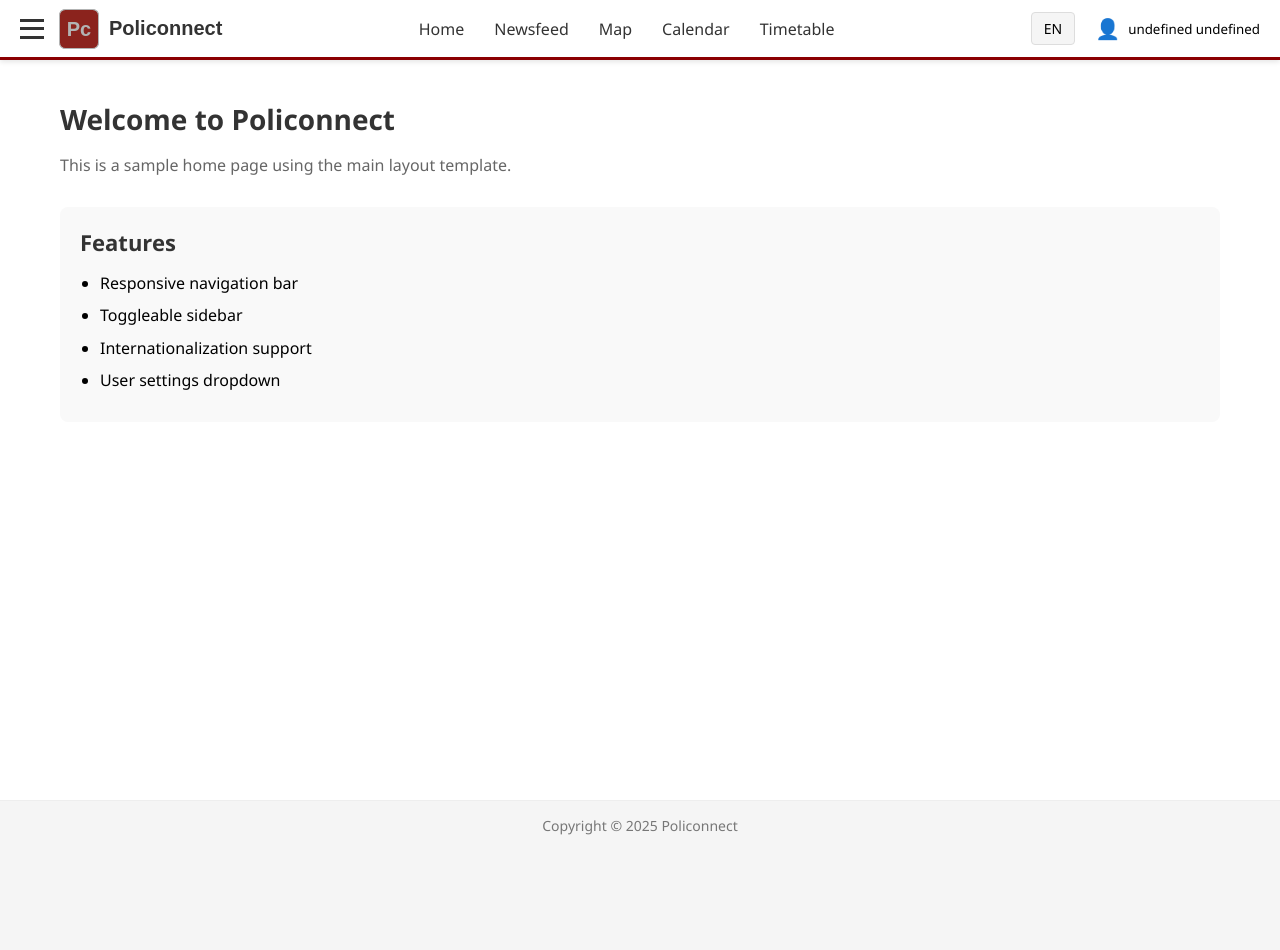
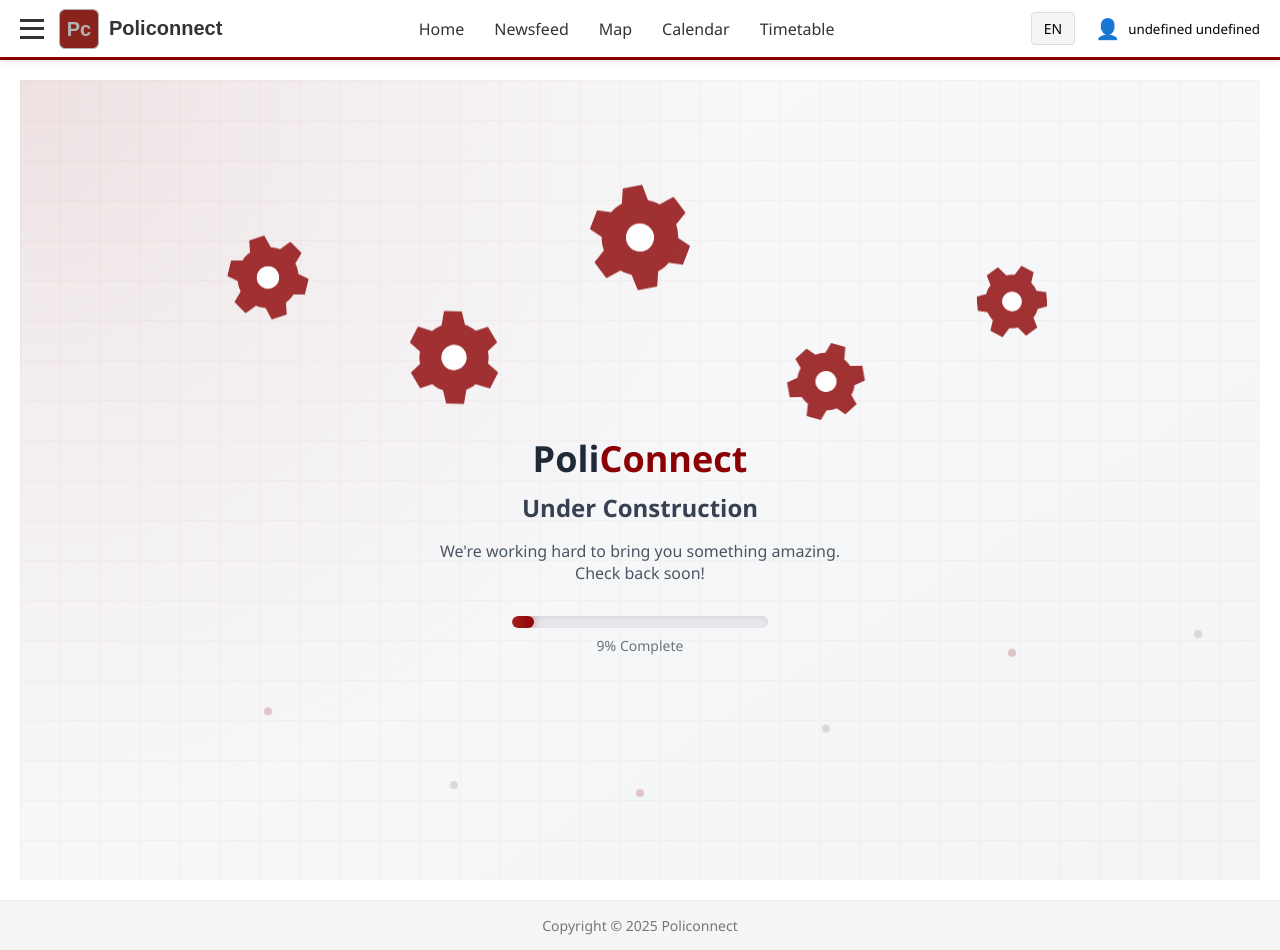
Before and after one commit to krzmac00/sumy, a React (Vite) app in the folder front-end/: page /home in a window 1280 px wide. Before the commit the page ends 850 px from the top, so only its background shows below. Built offline with nearby package versions, Linux system fonts and the light colour scheme; sample sign-in values are in the browser's storage.

Commit message:
Added UnderConsturction layout for home page, added reload on thread deletion

```diff
--- /dev/null
+++ b/front-end/src/components/UnderConstruction.tsx
@@ -0,0 +1,246 @@
+import React, { useState, useEffect } from 'react';
+import { useTranslation } from 'react-i18next';
+
+const UnderConstruction: React.FC = () => {
+  const { t } = useTranslation();
+  const [mousePos, setMousePos] = useState({ x: 0, y: 0 });
+  const [isHovered, setIsHovered] = useState(false);
+  const [progress, setProgress] = useState(0);
+
+  useEffect(() => {
+    const handleMouseMove = (e: MouseEvent) => {
+      setMousePos({ x: e.clientX, y: e.clientY });
+    };
+
+    window.addEventListener('mousemove', handleMouseMove);
+    return () => window.removeEventListener('mousemove', handleMouseMove);
+  }, []);
+
+  useEffect(() => {
+    const startTime = Date.now();
+    const duration = 60000; // 60 seconds
+
+    const updateProgress = () => {
+      const elapsed = (Date.now() - startTime) % duration;
+      const currentProgress = (elapsed / duration) * 100;
+      setProgress(currentProgress);
+    };
+
+    const interval = setInterval(updateProgress, 50);
+    return () => clearInterval(interval);
+  }, []);
+
+  const calculateRotation = (baseSpeed: number) => {
+    const time = Date.now() / 1000;
+    const mouseInfluence = (mousePos.x / window.innerWidth) * 20;
+    return (time * baseSpeed + mouseInfluence) % 360;
+  };
+
+  const Cog = ({
+    size,
+    x,
+    y,
+    speed,
+    delay = 0
+  }: {
+    size: number;
+    x: number;
+    y: number;
+    speed: number;
+    delay?: number;
+  }) => (
+    <div
+      style={{
+        position: 'absolute',
+        left: `${x}%`,
+        top: `${y}%`,
+        transform: 'translate(-50%, -50%)',
+        animation: `float ${4 + delay}s ease-in-out infinite`,
+        animationDelay: `${delay}s`
+      }}
+    >
+      <svg
+        className="cog"
+        width={size}
+        height={size}
+        viewBox="0 0 50 50"
+        xmlns="http://www.w3.org/2000/svg"
+        style={{
+          transform: `rotate(${calculateRotation(speed)}deg)`,
+          transition: 'transform 0.1s linear'
+        }}
+      >
+        <path
+          d="M25,31.8181818 C21.1363636,31.8181818 18.1818182,28.8636364 18.1818182,25 C18.1818182,21.1363636 21.1363636,18.1818182 25,18.1818182 C28.8636364,18.1818182 31.8181818,21.1363636 31.8181818,25 C31.8181818,28.8636364 28.8636364,31.8181818 25,31.8181818 M44.0909091,25 C44.0909091,23.8636364 44.0909091,22.9545455 43.8636364,22.0454545 L50,16.5909091 L44.7727273,8.18181818 L37.5,10.4545455 C35.6818182,8.86363636 33.8636364,7.72727273 31.5909091,7.04545455 L30,0 L20,0 L18.4090909,7.04545455 C16.1363636,7.72727273 14.0909091,9.09090909 12.5,10.4545455 L5.22727273,8.18181818 L0,16.5909091 L6.13636364,21.8181818 C5.90909091,22.7272727 5.90909091,23.8636364 5.90909091,24.7727273 C5.90909091,25.6818182 5.90909091,26.8181818 6.13636364,27.7272727 L0,33.4090909 L5.22727273,41.8181818 L12.5,39.5454545 C14.3181818,41.1363636 16.1363636,42.2727273 18.4090909,42.9545455 L20,50 L30,50 L31.5909091,42.9545455 C33.8636364,42.0454545 35.9090909,40.9090909 37.5,39.5454545 L44.7727273,41.8181818 L50,33.4090909 L43.8636364,28.1818182 C44.0909091,27.0454545 44.0909091,26.1363636 44.0909091,25"
+          fill="#8b0002"
+          opacity="0.8"
+        />
+        <circle cx="25" cy="25" r="7" fill="white" />
+      </svg>
+    </div>
+  );
+
+  return (
+    <div style={{
+      display: 'flex',
+      alignItems: 'center',
+      justifyContent: 'center',
+      minHeight: '100vh',
+      background: 'linear-gradient(to bottom right, #f9fafb, #f3f4f6)',
+      overflow: 'hidden',
+      position: 'relative'
+    }}>
+      <style>{`
+        @keyframes float {
+          0%, 100% { transform: translate(-50%, -50%) translateY(0px); }
+          50% { transform: translate(-50%, -50%) translateY(-10px); }
+        }
+        @keyframes slideIn {
+          from {
+            opacity: 0;
+            transform: translateY(20px);
+          }
+          to {
+            opacity: 1;
+            transform: translateY(0);
+          }
+        }
+        @keyframes shimmer {
+          0% { background-position: -200% center; }
+          100% { background-position: 200% center; }
+        }
+      `}</style>
+
+      {/* Background grid pattern */}
+      <div style={{
+        position: 'absolute',
+        inset: 0,
+        opacity: 0.05
+      }}>
+        <svg width="100%" height="100%">
+          <defs>
+            <pattern id="grid" width="40" height="40" patternUnits="userSpaceOnUse">
+              <path d="M 40 0 L 0 0 0 40" fill="none" stroke="#8b0002" strokeWidth="1" />
+            </pattern>
+          </defs>
+          <rect width="100%" height="100%" fill="url(#grid)" />
+        </svg>
+      </div>
+
+      {/* Mouse-reactive background gradient */}
+      <div
+        style={{
+           position: 'absolute',
+            inset: 0,
+            opacity: 0.1,
+            background: `radial-gradient(circle at ${mousePos.x}px ${mousePos.y}px, #8b0002 0%, rgba(139, 0, 2, 0.5) 20%, transparent 50%)`,
+            pointerEvents: 'none' // Ensures it doesn't interfere with mouse events
+        }}
+      />
+
+      {/* 5 Cogs positioned above PoliConnect text - non-intersecting */}
+      <Cog size={80} x={20} y={25} speed={30} delay={0} />
+      <Cog size={100} x={50} y={20} speed={-20} delay={0.3} />
+      <Cog size={70} x={80} y={28} speed={25} delay={0.6} />
+      <Cog size={90} x={35} y={35} speed={-35} delay={0.9} />
+      <Cog size={75} x={65} y={38} speed={40} delay={1.2} />
+
+      {/* Main content container */}
+      <div
+        style={{
+          position: 'relative',
+          zIndex: 10,
+          marginTop: '8rem',
+          transform: `scale(${isHovered ? 1.05 : 1})`,
+          transition: 'transform 0.3s ease-out'
+        }}
+        onMouseEnter={() => setIsHovered(true)}
+        onMouseLeave={() => setIsHovered(false)}
+      >
+        {/* Text content */}
+        <div style={{
+          textAlign: 'center',
+          animation: 'slideIn 0.8s ease-out'
+        }}>
+          <h1 style={{
+            fontSize: '2.25rem',
+            fontWeight: 'bold',
+            color: '#1f2937',
+            marginBottom: '0.5rem'
+          }}>
+            Poli<span style={{ color: '#8b0002' }}>Connect</span>
+          </h1>
+          <h2 style={{
+            fontSize: '1.5rem',
+            fontWeight: '600',
+            color: '#374151',
+            marginBottom: '1rem'
+          }}>
+            {t('common.underConstruction')}
+          </h2>
+          <p style={{
+            color: '#4b5563',
+            maxWidth: '28rem',
+            margin: '0 auto',
+            padding: '0 1rem'
+          }}>
+            {t('common.underConstruction.message')}
+          </p>
+
+          {/* Progress indicator */}
+          <div style={{
+            marginTop: '2rem',
+            margin: '2rem auto 0',
+            width: '16rem',
+            height: '0.75rem',
+            backgroundColor: '#e5e7eb',
+            borderRadius: '9999px',
+            overflow: 'hidden',
+            boxShadow: 'inset 0 2px 4px 0 rgba(0, 0, 0, 0.06)'
+          }}>
+            <div
+              style={{
+                height: '100%',
+                borderRadius: '9999px',
+                transition: 'all 0.3s linear',
+                width: `${progress}%`,
+                background: 'linear-gradient(90deg, #8b0002 0%, #a61e1e 50%, #8b0002 100%)',
+                backgroundSize: '200% 100%',
+                animation: 'shimmer 2s linear infinite',
+                boxShadow: '0 0 10px rgba(139, 0, 2, 0.5)'
+              }}
+            />
+          </div>
+          <p style={{
+            fontSize: '0.875rem',
+            color: '#6b7280',
+            marginTop: '0.5rem'
+          }}>
+            {t('common.underConstruction.progress', { progress: Math.floor(progress) })}
+          </p>
+        </div>
+      </div>
+
+      {/* Floating particles */}
+      {[...Array(6)].map((_, i) => (
+        <div
+          key={i}
+          style={{
+            position: 'absolute',
+            width: '0.5rem',
+            height: '0.5rem',
+            borderRadius: '50%',
+            background: i % 2 === 0 ? '#8b0002' : '#6b6b6b',
+            opacity: 0.2,
+            left: `${20 + i * 15}%`,
+            top: `${80 + Math.sin(i) * 10}%`,
+            animation: `float ${4 + i * 0.5}s ease-in-out infinite`,
+            animationDelay: `${i * 0.3}s`
+          }}
+        />
+      ))}
+    </div>
+  );
+};
+
+export default UnderConstruction;
--- a/front-end/src/components/forum/ThreadCard.tsx
+++ b/front-end/src/components/forum/ThreadCard.tsx
@@ -11,9 +11,10 @@ import './ThreadCard.css';
 interface ThreadCardProps {
   thread: Thread;
   onVoteUpdate?: (threadId: number, newVoteCount: number, userVote: 'upvote' | 'downvote' | null) => void;
+  onThreadDeleted?: () => void;
 }
 
-const ThreadCard: React.FC<ThreadCardProps> = ({ thread, onVoteUpdate }) => {
+const ThreadCard: React.FC<ThreadCardProps> = ({ thread, onVoteUpdate, onThreadDeleted }) => {
   const { t } = useTranslation();
   const { currentUser } = useAuth();
   const navigate = useNavigate();
@@ -73,7 +74,10 @@ const ThreadCard: React.FC<ThreadCardProps> = ({ thread, onVoteUpdate }) => {
     e.preventDefault();
     try {
       await threadAPI.delete(thread.id);
-      navigate('/forum');
+      // Call the refresh function if provided
+      if (onThreadDeleted) {
+        onThreadDeleted();
+      }
     } catch (err) {
       console.error('Error deleting thread:', err);
       if (err instanceof Error) {
--- a/front-end/src/components/forum/ThreadList.tsx
+++ b/front-end/src/components/forum/ThreadList.tsx
@@ -290,7 +290,11 @@ const ThreadList: React.FC<ThreadListProps> = ({
           gap: '1rem'
         }}>
           {filteredThreads.map(thread => (
-            <ThreadCard key={thread.id} thread={thread} />
+            <ThreadCard
+              key={thread.id}
+              thread={thread}
+              onThreadDeleted={onRefresh}
+            />
           ))}
         </div>
       )}
--- a/front-end/src/i18n.ts
+++ b/front-end/src/i18n.ts
@@ -25,6 +25,9 @@ const resources = {
       // Common
       "common.retry": "Retry",
       "common.refresh": "Refresh",
+      "common.underConstruction": "Under Construction",
+      "common.underConstruction.message": "We're working hard to bring you something amazing. Check back soon!",
+      "common.underConstruction.progress": "{{progress}}% Complete",
 
       // Register page
       "register.title": "Register",
@@ -328,6 +331,9 @@ const resources = {
       // Common
       "common.retry": "Ponów próbę",
       "common.refresh": "Odśwież",
+      "common.underConstruction": "W budowie",
+      "common.underConstruction.message": "Ciężko pracujemy, aby dostarczyć Ci coś niesamowitego. Wróć wkrótce!",
+      "common.underConstruction.progress": "{{progress}}% Ukończono",
 
       // Register page
       "register.title": "Rejestracja",
--- a/front-end/src/pages/Home.tsx
+++ b/front-end/src/pages/Home.tsx
@@ -2,6 +2,7 @@
 import React from 'react';
 import { useTranslation } from 'react-i18next';
 import MainLayout from '../layouts/MainLayout';
+import UnderConstruction from '../components/UnderConstruction';
 import './Home.css';
 //import Calendar from '@/components/Calendar';
 //import { useLocation } from 'react-router-dom';
@@ -12,19 +13,7 @@ const Home: React.FC = () => {
 
   return (
     <MainLayout>
-      <div className="home-page">
-        <h1>{t('home.welcome')}</h1>
-        <p>{t('home.description')}</p>
-        <div className="content-section">
-          <h2>{t('home.features.title')}</h2>
-          <ul>
-            <li>{t('home.features.navbar')}</li>
-            <li>{t('home.features.sidebar')}</li>
-            <li>{t('home.features.i18n')}</li>
-            <li>{t('home.features.userMenu')}</li>
-          </ul>
-        </div>
-      </div>
+      <UnderConstruction />
     </MainLayout>
   );
 };
```
